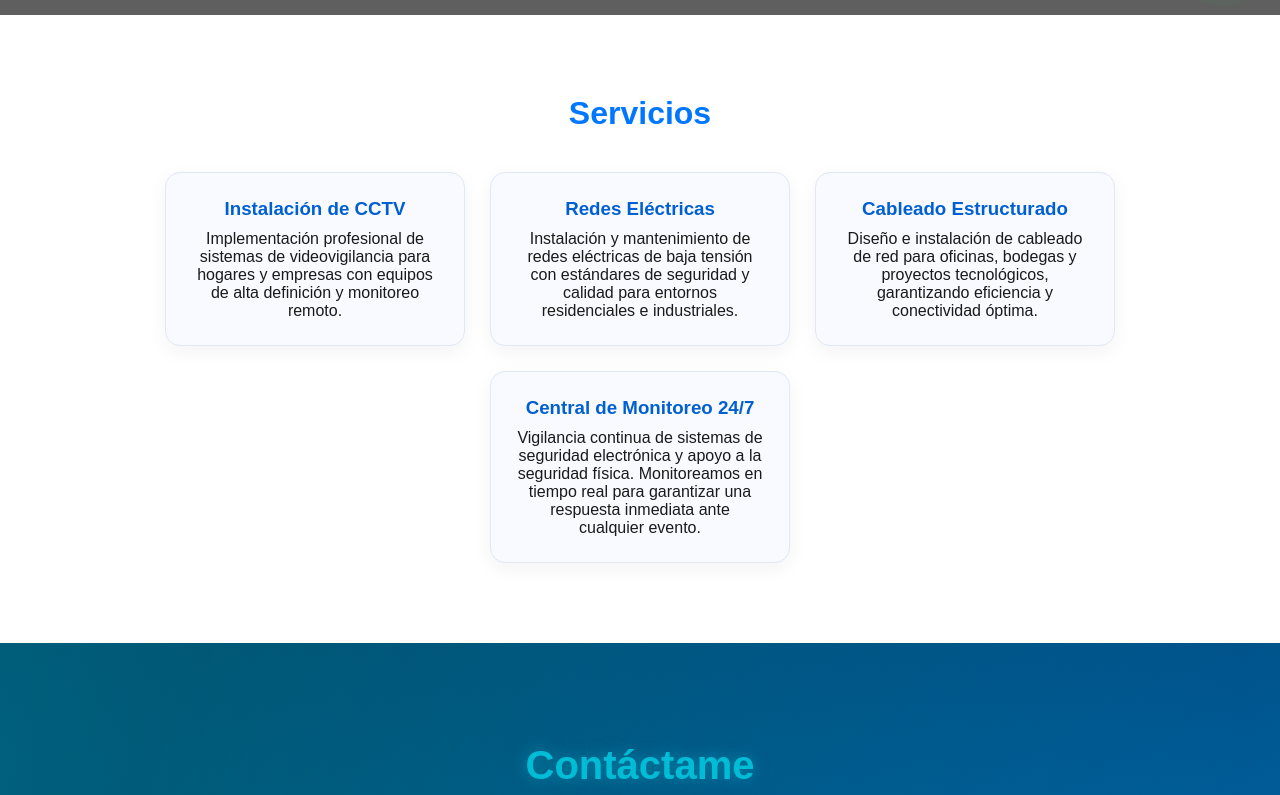
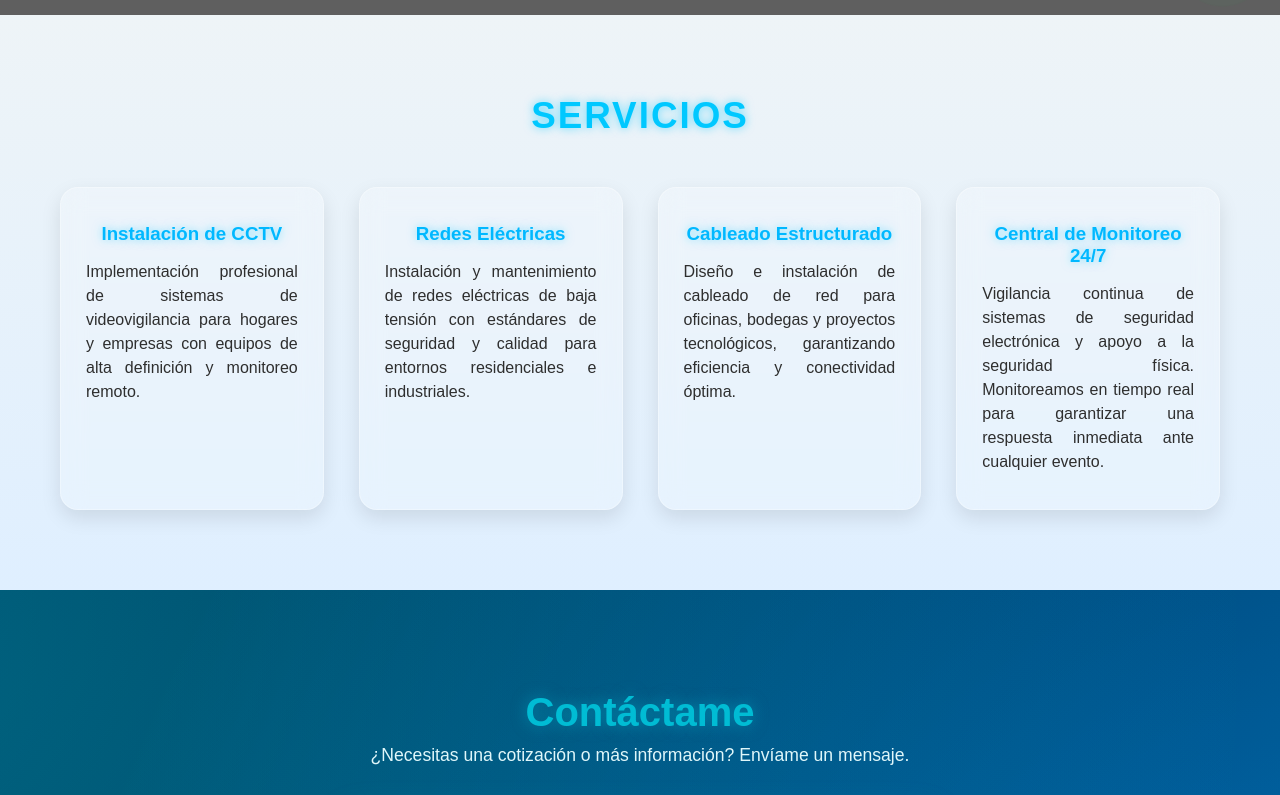
Before and after one commit to MrBryan27/Ps-Soluciones-en-tecnolog-a, a plain HTML site: page index.html in a window 1280 px wide. Shown: the part 785-1580 px from the top of the page. Drawn offline with nearby package versions, Linux system fonts and the light colour scheme; grey boxes are pictures that could not be loaded.

Commit message:
style.css

```diff
--- a/style.css
+++ b/style.css
@@ -205,46 +205,63 @@ nav ul li a:hover {
   }
 }
 
-
-/* === SERVICIOS === */
+/*servicios----*/
 #servicios {
   padding: 80px 20px;
   text-align: center;
-  background: white;
+  background: linear-gradient(180deg, #eef4f7 0%, #dfefff 100%);
+  color: #0a0a0a;
 }
 
 #servicios h2 {
-  font-size: 2rem;
-  color: #0077ff;
-  margin-bottom: 40px;
+  font-size: 2.3rem;
+  color: #00c8ff;
+  margin-bottom: 50px;
+  text-transform: uppercase;
+  letter-spacing: 2px;
+  text-shadow: 0 0 10px rgba(0, 200, 255, 0.6);
 }
 
 .services {
-  display: flex;
-  flex-wrap: wrap;
-  justify-content: center;
-  gap: 25px;
+  display: grid;
+  grid-template-columns: repeat(auto-fit, minmax(250px, 1fr));
+  gap: 35px;
+  padding: 0 40px;
 }
 
 .service {
-  background: #f8faff;
-  border: 1px solid #dfe8f3;
-  border-radius: 15px;
-  width: 300px;
-  padding: 25px;
-  box-shadow: 0 6px 20px rgba(0, 0, 0, 0.05);
-  transition: transform 0.3s ease, box-shadow 0.3s ease;
+  background: rgba(255, 255, 255, 0.2);
+  border: 1px solid rgba(255, 255, 255, 0.3);
+  border-radius: 18px;
+  padding: 35px 25px;
+  transition: all 0.4s ease;
+  box-shadow: 0 8px 20px rgba(0, 0, 0, 0.1);
+  backdrop-filter: blur(12px);
+  cursor: pointer;
 }
 
 .service:hover {
-  transform: translateY(-5px);
-  box-shadow: 0 10px 25px rgba(0, 119, 255, 0.1);
+  transform: translateY(-10px) scale(1.03);
+  background: rgba(0, 200, 255, 0.15);
+  box-shadow: 0 0 25px rgba(0, 200, 255, 0.5);
+  border-color: rgba(0, 200, 255, 0.6);
 }
 
 .service h3 {
-  color: #005fd1;
-  margin-bottom: 10px;
+  color: #00b8ff;
+  margin-bottom: 15px;
+  font-weight: 700;
+  text-shadow: 0 0 10px rgba(0, 200, 255, 0.5);
 }
+
+.service p {
+  color: #2e2e2e;
+  line-height: 1.5;
+  font-size: 1rem;
+  text-align: justify;
+}
+
+
 
 /* === CONTACTO === */
 .contact-section {
```
